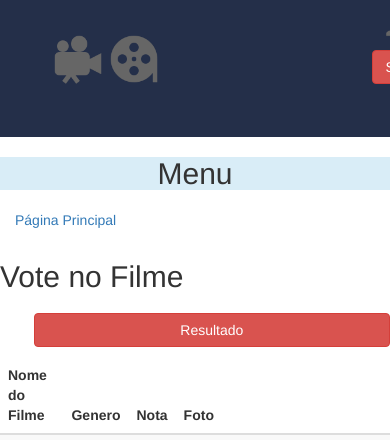
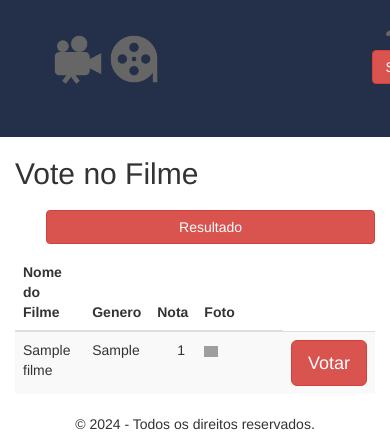
Before and after one commit to GuilhermeGTM/PI-ultima-entrega, a PHP site: page /pagina_comercial.php in a window 390 px wide; the page is wider, and only the part inside the window is pictured. Shown: the top 440 px of that part. Run offline with PHP 8.4, Linux system fonts and the light colour scheme; tables that the repository leaves empty hold one stand-in row (values such as "Sample post"); grey boxes are pictures that could not be loaded.

Commit message:
layout da página principal sem o menu

```diff
--- a/pagina_comercial.php
+++ b/pagina_comercial.php
@@ -1,12 +1,11 @@
 <?php
 include 'inc_titulopg.php';
-include 'inc_menupg.php';
 include 'inc_conecta.php';
 
 ?>
 
 
-<div class="col-sm-9">
+<div class="col-sm-12">
     <div class="row">
         <div class="col-sm-9">
             <h2> Vote no Filme </h2>
@@ -20,10 +19,10 @@ include 'inc_conecta.php';
                 <thead>
                     <tr>
 
-                        <th> Nome do Filme </th>
-                        <th> Genero </th>
-                        <th> Nota </th>
-                        <th> Foto </th>
+                        <th class="col-1 col-md-1"> Nome do Filme </th>
+                        <th class="col-1"> Genero </th>
+                        <th class="col-1"> Nota </th>
+                        <th class="col-1"> Foto </th>
 
                     </tr>
                 </thead>
@@ -53,8 +52,8 @@ include 'inc_conecta.php';
                             echo "<td>" . $row['nome'] . "</td>";
                             echo "<td>" . $row['genero'] . "</td>";
                             echo "<td> <i style='color:#EEA236; padding:1rem'class='bi bi-star-fill'></i>". $row["nota"] . "</td>";
-                            echo "<td> <img src='figuras/$id.jpg' style='width: 200px; height: 200px'> </td>";
-                            echo "<td><a href='inc_votos.php?id=$id'  class='btn btn-danger' role='button'> Votar </a>
+                            echo "<td> <img src='figuras/$id.jpg' style='width: 20%; height: 20%'> </td>";
+                            echo "<td><a href='inc_votos.php?id=$id'  class='btn btn-danger btn-lg' role='button'> Votar </a>
                           </td></tr>";
                         }
                     } else {
```
